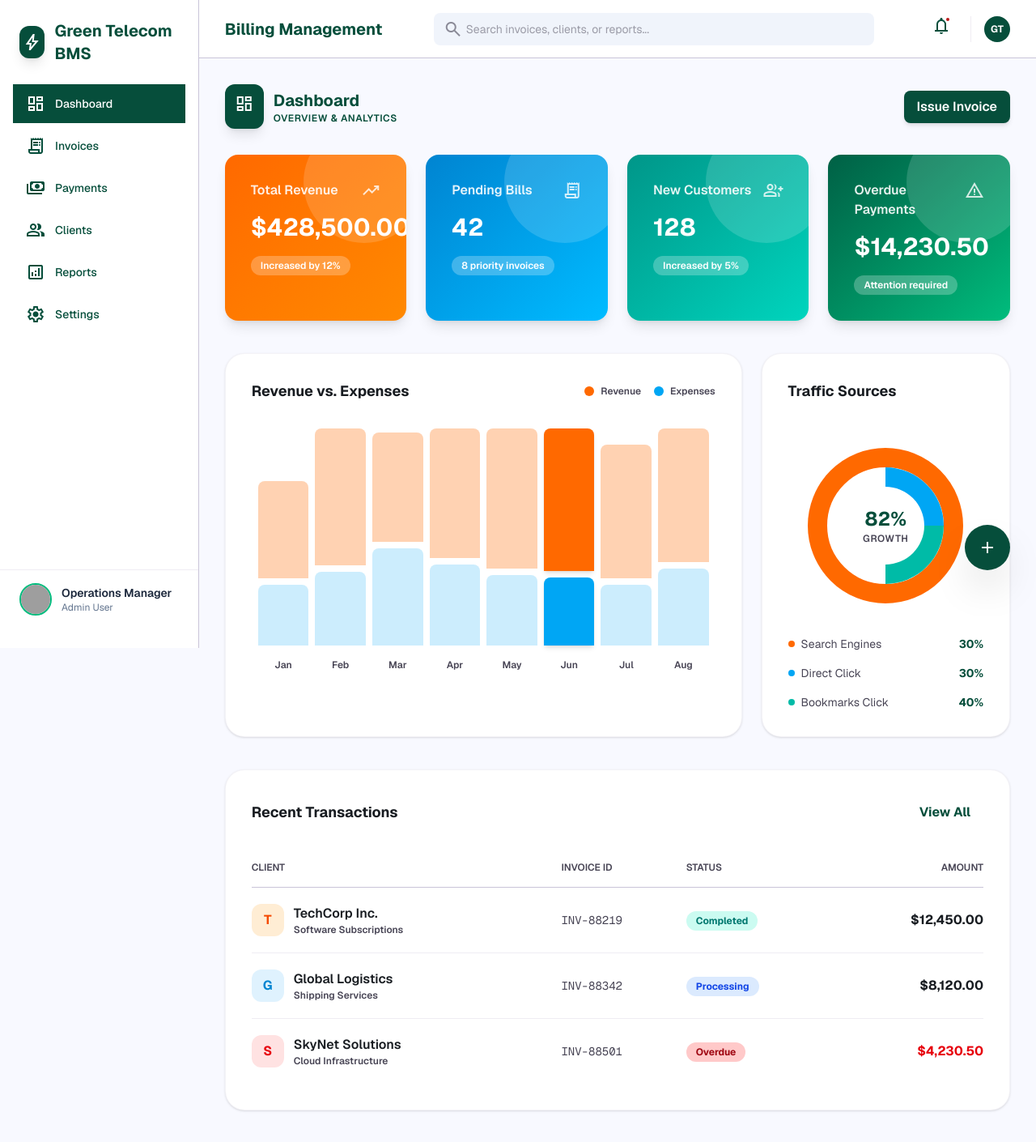
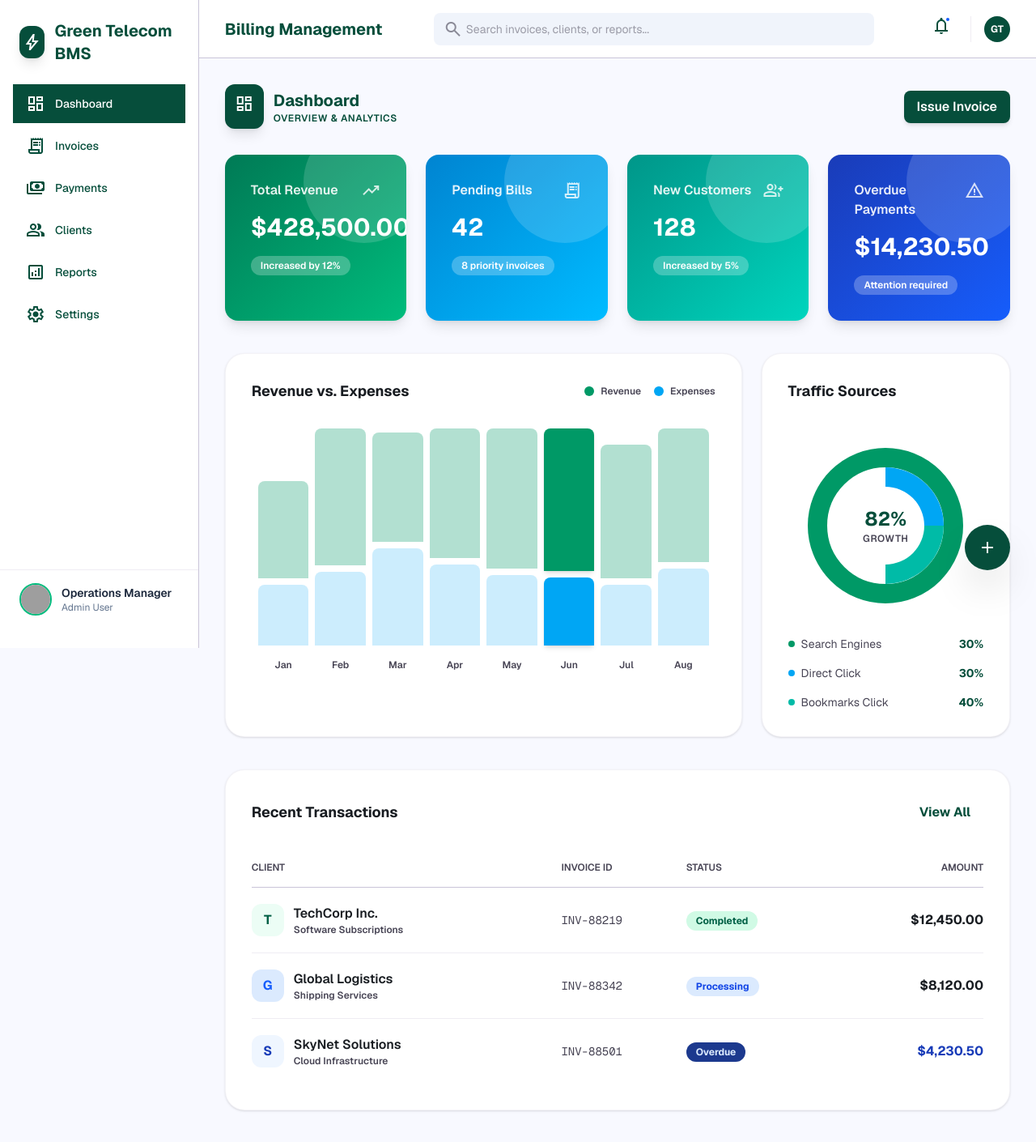
Before and after one commit to poojasahni26/bms-project, a Next.js app: page /dashboard in a window 1280 px wide. Shown: the top 1410 px of the page at 81% size. Built offline with nearby package versions, Linux system fonts and the light colour scheme; grey boxes are pictures that could not be loaded.

Commit message:
edit color

```diff
--- a/app/dashboard/page.tsx
+++ b/app/dashboard/page.tsx
@@ -58,7 +58,7 @@ export default function Dashboard() {
           </Link>
         </nav>
 
-        {/* User Profile Footer (Fixed text-white to text-slate-800) */}
+        {/* User Profile Footer */}
         <div className="px-6 mb-10 flex items-center gap-3 border-t border-[#c9c4d8]/30 pt-4">
           <div className="w-10 h-10 rounded-full overflow-hidden border-2 border-emerald-500 flex-shrink-0">
             <img
@@ -101,7 +101,7 @@ export default function Dashboard() {
           <div className="flex items-center gap-2 md:gap-4">
             <button className="p-2 hover:bg-[#f0f4fb] rounded-full transition-colors relative">
               <span className="material-symbols-outlined text-[#064e3b]">notifications</span>
-              <span className="absolute top-2 right-2 w-2 h-2 bg-[#ba1a1a] rounded-full border-2 border-white"></span>
+              <span className="absolute top-2 right-2 w-2 h-2 bg-blue-600 rounded-full border-2 border-white"></span>
             </button>
             <div className="flex items-center gap-3 pl-2 md:pl-4 border-l border-[#c9c4d8]/30">
               <div className="w-8 h-8 rounded-full bg-[#064e3b] flex items-center justify-center text-white text-xs font-bold">
@@ -124,7 +124,6 @@ export default function Dashboard() {
               </div>
             </div>
             <div className="hidden md:flex gap-2">
-              {/* FIXED: Changed lowercase <link> to capitalized <Link> */}
               <Link href="/dashboard/issue" className="px-4 py-2 bg-[#064e3b] text-white font-semibold rounded-lg hover:opacity-90 transition-opacity shadow-md">
                 Issue Invoice
               </Link>
@@ -134,7 +133,7 @@ export default function Dashboard() {
           {/* Metric Cards Grid */}
           <div className="grid grid-cols-1 md:grid-cols-2 lg:grid-cols-4 gap-6 mb-10">
             {/* Total Revenue */}
-            <div className="relative overflow-hidden bg-gradient-to-br from-orange-500 to-orange-400 p-8 rounded-2xl shadow-lg text-white after:content-[''] after:absolute after:-top-[20%] after:-right-[10%] after:w-[150px] after:h-[150px] after:bg-white/15 after:rounded-full">
+            <div className="relative overflow-hidden bg-gradient-to-br from-emerald-700 to-emerald-500 p-8 rounded-2xl shadow-lg text-white after:content-[''] after:absolute after:-top-[20%] after:-right-[10%] after:w-[150px] after:h-[150px] after:bg-white/15 after:rounded-full">
               <div className="flex justify-between items-start mb-4">
                 <p className="text-base font-semibold opacity-90">Total Revenue</p>
                 <span className="material-symbols-outlined opacity-80">trending_up</span>
@@ -164,7 +163,7 @@ export default function Dashboard() {
             </div>
 
             {/* Overdue Payments */}
-            <div className="relative overflow-hidden bg-gradient-to-br from-emerald-800 to-emerald-500 p-8 rounded-2xl shadow-lg text-white after:content-[''] after:absolute after:-top-[20%] after:-right-[10%] after:w-[150px] after:h-[150px] after:bg-white/15 after:rounded-full">
+            <div className="relative overflow-hidden bg-gradient-to-br from-blue-800 to-blue-600 p-8 rounded-2xl shadow-lg text-white after:content-[''] after:absolute after:-top-[20%] after:-right-[10%] after:w-[150px] after:h-[150px] after:bg-white/15 after:rounded-full">
               <div className="flex justify-between items-start mb-4">
                 <p className="text-base font-semibold opacity-90">Overdue Payments</p>
                 <span className="material-symbols-outlined opacity-80">warning</span>
@@ -182,7 +181,7 @@ export default function Dashboard() {
                 <h3 className="text-lg font-bold text-[#181c21]">Revenue vs. Expenses</h3>
                 <div className="flex gap-4">
                   <div className="flex items-center gap-2">
-                    <div className="w-3 h-3 rounded-full bg-orange-500"></div>
+                    <div className="w-3 h-3 rounded-full bg-emerald-600"></div>
                     <span className="text-xs font-semibold text-[#484555]">Revenue</span>
                   </div>
                   <div className="flex items-center gap-2">
@@ -206,7 +205,7 @@ export default function Dashboard() {
                 ].map((bar, i) => (
                   <div key={i} className="flex-1 flex flex-col items-center gap-2 h-full justify-end">
                     <div
-                      className={`w-full rounded-t-lg transition-all duration-500 hover:opacity-80 ${bar.focus ? 'bg-orange-500 shadow-md' : 'bg-orange-500/30'}`}
+                      className={`w-full rounded-t-lg transition-all duration-500 hover:opacity-80 ${bar.focus ? 'bg-emerald-600 shadow-md' : 'bg-emerald-600/30'}`}
                       style={{ height: bar.rev }}
                     />
                     <div
@@ -223,7 +222,7 @@ export default function Dashboard() {
             <div className="bg-white p-8 rounded-3xl shadow-sm flex flex-col border border-[#c9c4d8]/20">
               <h3 className="text-lg font-bold text-[#181c21] mb-8">Traffic Sources</h3>
               <div className="relative flex justify-center items-center flex-grow py-6">
-                <div className="w-48 h-48 rounded-full border-[24px] border-orange-500 relative flex items-center justify-center">
+                <div className="w-48 h-48 rounded-full border-[24px] border-emerald-600 relative flex items-center justify-center">
                   <div className="absolute inset-0 w-full h-full rounded-full border-[24px] border-transparent border-t-sky-500 border-r-teal-500 transform rotate-45"></div>
                   <div className="text-center">
                     <p className="text-2xl font-bold text-[#064e3b]">82%</p>
@@ -233,7 +232,7 @@ export default function Dashboard() {
               </div>
               <div className="space-y-4 mt-4">
                 {[
-                  { color: 'bg-orange-500', source: 'Search Engines', pct: '30%' },
+                  { color: 'bg-emerald-600', source: 'Search Engines', pct: '30%' },
                   { color: 'bg-sky-500', source: 'Direct Click', pct: '30%' },
                   { color: 'bg-teal-500', source: 'Bookmarks Click', pct: '40%' }
                 ].map((item) => (
@@ -269,7 +268,7 @@ export default function Dashboard() {
                   <tr className="hover:bg-[#f0f4fb]/50 transition-colors cursor-pointer group">
                     <td className="py-5">
                       <div className="flex items-center gap-3">
-                        <div className="w-10 h-10 rounded-xl bg-orange-100 flex items-center justify-center text-orange-600 font-bold">T</div>
+                        <div className="w-10 h-10 rounded-xl bg-emerald-50 flex items-center justify-center text-emerald-800 font-bold">T</div>
                         <div>
                           <p className="text-base text-[#181c21] font-semibold">TechCorp Inc.</p>
                           <p className="text-xs font-semibold text-[#484555]">Software Subscriptions</p>
@@ -278,14 +277,14 @@ export default function Dashboard() {
                     </td>
                     <td className="py-5 text-sm text-[#484555] font-mono">INV-88219</td>
                     <td className="py-5">
-                      <span className="bg-teal-100 text-teal-700 px-3 py-1 rounded-full text-xs font-bold">Completed</span>
+                      <span className="bg-emerald-100 text-emerald-800 px-3 py-1 rounded-full text-xs font-bold">Completed</span>
                     </td>
                     <td className="py-5 text-right font-bold text-[#181c21]">$12,450.00</td>
                   </tr>
                   <tr className="hover:bg-[#f0f4fb]/50 transition-colors cursor-pointer group">
                     <td className="py-5">
                       <div className="flex items-center gap-3">
-                        <div className="w-10 h-10 rounded-xl bg-sky-100 flex items-center justify-center text-sky-600 font-bold">G</div>
+                        <div className="w-10 h-10 rounded-xl bg-blue-100 flex items-center justify-center text-blue-600 font-bold">G</div>
                         <div>
                           <p className="text-base text-[#181c21] font-semibold">Global Logistics</p>
                           <p className="text-xs font-semibold text-[#484555]">Shipping Services</p>
@@ -301,7 +300,7 @@ export default function Dashboard() {
                   <tr className="hover:bg-[#f0f4fb]/50 transition-colors cursor-pointer group">
                     <td className="py-5">
                       <div className="flex items-center gap-3">
-                        <div className="w-10 h-10 rounded-xl bg-red-100 flex items-center justify-center text-red-600 font-bold">S</div>
+                        <div className="w-10 h-10 rounded-xl bg-blue-50 flex items-center justify-center text-blue-800 font-bold">S</div>
                         <div>
                           <p className="text-base text-[#181c21] font-semibold">SkyNet Solutions</p>
                           <p className="text-xs font-semibold text-[#484555]">Cloud Infrastructure</p>
@@ -310,9 +309,9 @@ export default function Dashboard() {
                     </td>
                     <td className="py-5 text-sm text-[#484555] font-mono">INV-88501</td>
                     <td className="py-5">
-                      <span className="bg-red-200 text-red-800 px-3 py-1 rounded-full text-xs font-bold">Overdue</span>
+                      <span className="bg-blue-900 text-blue-100 px-3 py-1 rounded-full text-xs font-bold">Overdue</span>
                     </td>
-                    <td className="py-5 text-right font-bold text-red-600">$4,230.50</td>
+                    <td className="py-5 text-right font-bold text-blue-800">$4,230.50</td>
                   </tr>
                 </tbody>
               </table>
```
